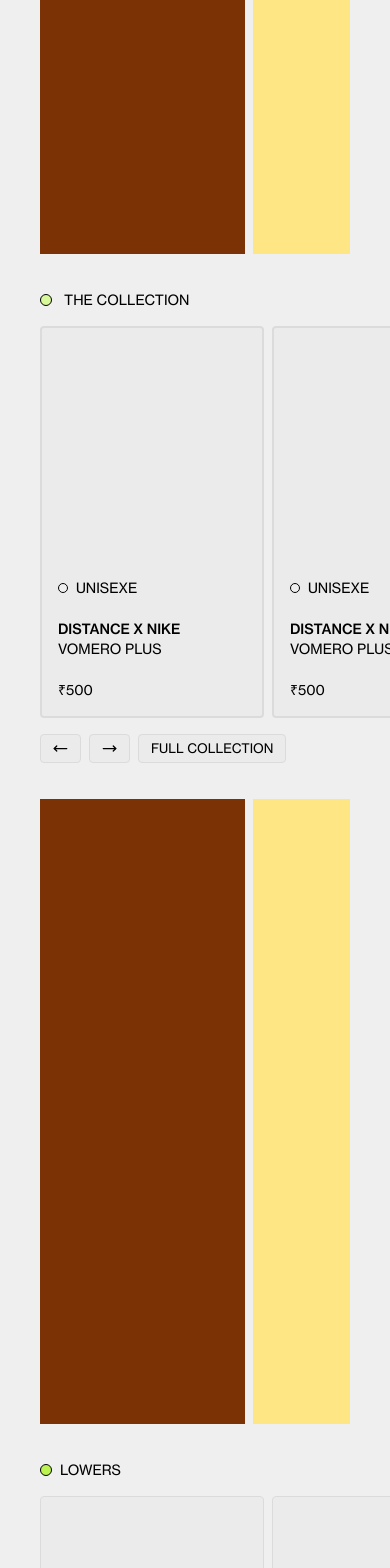
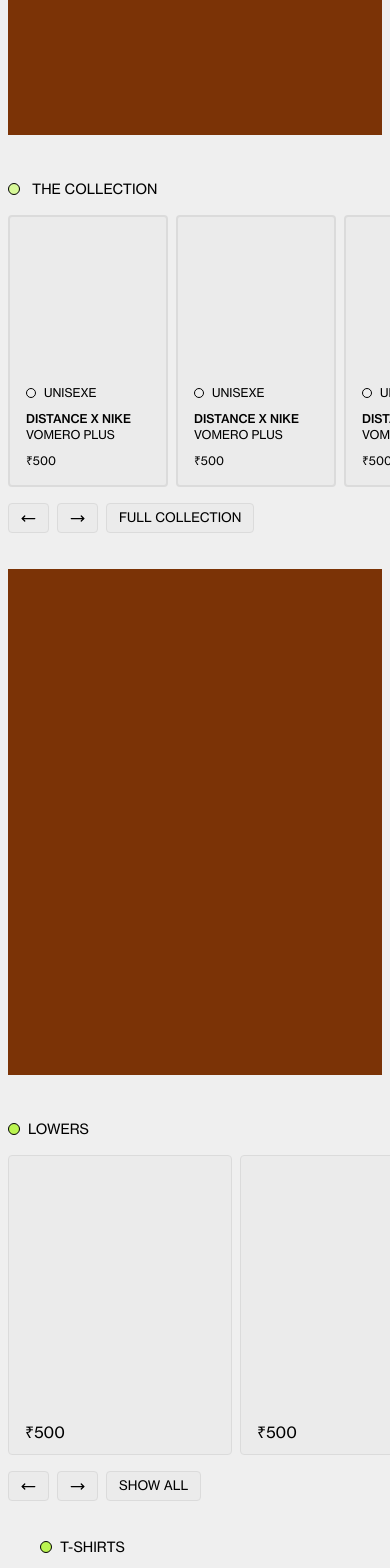
Before and after one commit to nishkarshvarshney1/Fashion-Trading-Co., a React (Vite) app: page / in a window 390 px wide. Shown: the part 432-2000 px from the top of the page. Built offline with nearby package versions, Linux system fonts and the light colour scheme.

Commit message:
Made more responsive

```diff
--- a/src/components/Main/Collection/Collection.jsx
+++ b/src/components/Main/Collection/Collection.jsx
@@ -6,7 +6,7 @@
 const Collection = () => {
   const {rowRef, scrollLeft, scrollRight} = useRowScroll()
   return (
-    <div className='pl-10 my-9 flex flex-col gap-4'>
+    <div className='pl-2 lg:pl-10 my-9 flex flex-col gap-4'>
       <h2 className='flex items-center gap-3 text-sm'>
         <div className='w-3 h-3 rounded-full border border-black bg-lime-200 '></div>
         THE COLLECTION
--- a/src/components/Main/Collection/CollectionCard.jsx
+++ b/src/components/Main/Collection/CollectionCard.jsx
@@ -2,7 +2,7 @@
 
 const CollectionCard = () => {
   return (
-    <div className='flex justify-between bg-(--white-b) border-2 rounded-sm border-(--white-gray) h-98 w-56 flex-col text-sm uppercase p-4 shrink-0'>
+    <div className='flex justify-between bg-(--white-b) border-2 rounded-sm border-(--white-gray) lg:h-98 lg:w-56 h-68 w-40 flex-col text-xs lg:text-sm uppercase p-4 shrink-0'>
       <div className='h-[60%]'></div>
       <div className='flex gap-2 items-center'>
         <div className='w-2.5 h-2.5 bg-(--white) border border-black rounded-full'></div>
--- a/src/components/Main/Header.jsx
+++ b/src/components/Main/Header.jsx
@@ -3,7 +3,7 @@
 
 const Header = ({setIsMenuOpened}) => {
   return (
-    <div className='sticky top-0 z-1000 lg:grid flex justify-between grid-cols-[1fr_auto_1fr] px-4 md:px-10 text-[0.8125rem] items-center py-4 bg-(--white)/70 backdrop-blur-xl font-extralight backdrop-saturate-150 tracking-wide border-b border-black/10'>
+    <div className='sticky top-0 z-1000 lg:grid flex justify-between grid-cols-[1fr_auto_1fr] px-4 lg:px-10 text-[0.8125rem] items-center py-4 bg-(--white)/70 backdrop-blur-xl font-extralight backdrop-saturate-150 tracking-wide border-b border-black/10'>
         <h1 className='lg:text-2xl text-lg'>FASHION TRADING CO.</h1>
         <div className='justify-self-center gap-6 lg:flex hidden'>
             <h3 className='gap-1.5 items-center xl:flex hidden'>
--- a/src/components/Main/Hero.jsx
+++ b/src/components/Main/Hero.jsx
@@ -2,9 +2,9 @@
 
 const Hero = () => {
   return (
-    <div className='h-[74vh] flex gap-2 px-10'>
-      <div className='w-[68%] bg-amber-900'></div>
-      <div className='w-[32%] bg-amber-200'></div>
+    <div className='lg:h-[74vh] flex lg:flex-row flex-col gap-2 lg:px-10 px-2'>
+      <div className='w-full lg:w-[68%] h-[60vh] bg-amber-900'></div>
+      <div className='w-full lg:w-[32%]  bg-amber-200'></div>
     </div>
   )
 }
--- a/src/components/Main/Lowers/Lowers.jsx
+++ b/src/components/Main/Lowers/Lowers.jsx
@@ -5,7 +5,7 @@
 const Lowers = () => {
   const {rowRef, scrollLeft, scrollRight} = useRowScroll()
   return (
-    <div className='uppercase my-9 pl-10 flex flex-col gap-4'>
+    <div className='uppercase my-9 pl-2 lg:pl-10 flex flex-col gap-4'>
       <h2 className='text-sm flex items-center gap-2'>
         <div className='w-3 h-3 rounded-full border border-black bg-lime-300'></div>
         LOWERS
```
